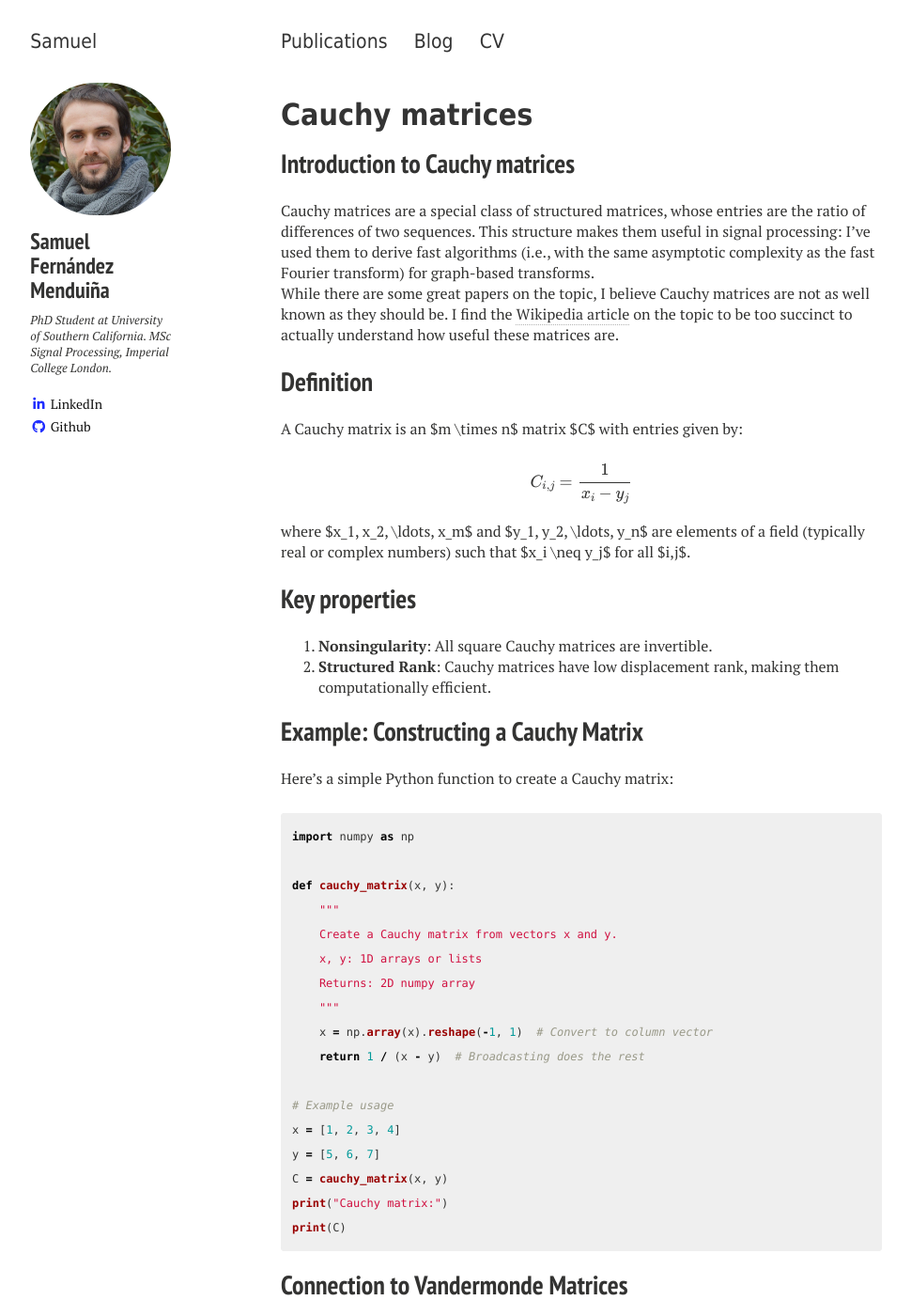
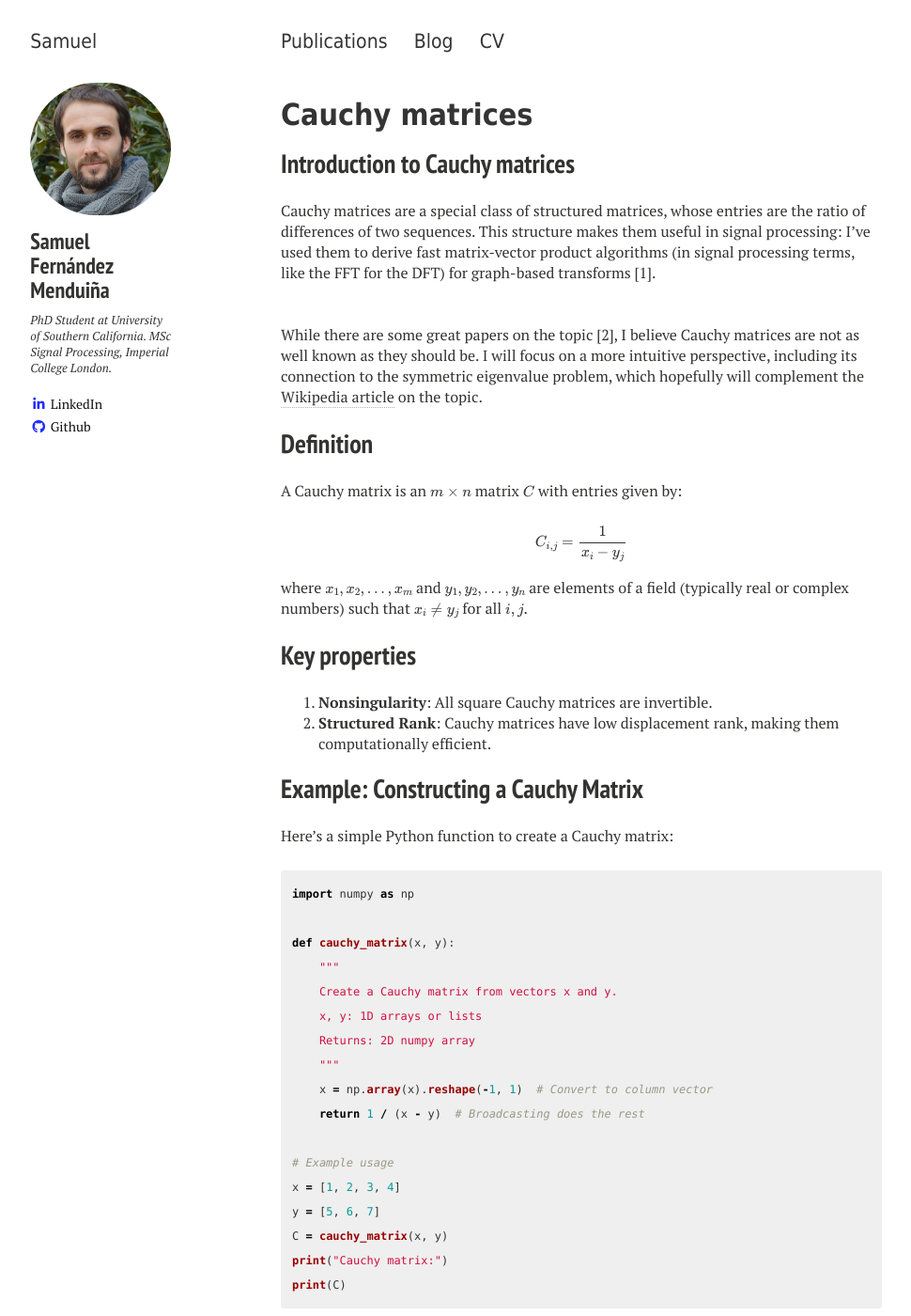
Before and after one commit to sf219/sf219.github.io, a Jekyll site: the page built from _posts/2025-08-02-cauchy-matrices.md, in a window 1280 px wide and 1400 px high. Shown: the whole window at 94% size, without its empty margins (21-991 px from the left). Built offline with Jekyll 4.4.1, drawn with Linux system fonts in a browser that asks for light colours; nearby versions of some CDN libraries; formulas are drawn with MathJax 3; some of the changed lines change nothing that is shown; some of the changed text lies outside the part shown.

Commit message:
Trying to make math readable

```diff
--- a/_includes/_head.html
+++ b/_includes/_head.html
@@ -8,9 +8,30 @@
 
   gtag('config', 'G-Q84HM37HVH');
 </script>
-<!-- MathJax -->
-<script type="text/javascript"
-  src="https://cdnjs.cloudflare.com/ajax/libs/mathjax/2.7.3/MathJax.js?config=TeX-AMS-MML_HTMLorMML">
+<!-- MathJax Configuration -->
+<script type="text/x-mathjax-config">
+  MathJax.Hub.Config({
+    tex2jax: {
+      inlineMath: [ ['$','$'], ["\\(","\\)"] ],
+      displayMath: [ ['$$', '$$'], ["\\[", "\\]"] ],
+      processEscapes: true,
+      processEnvironments: true
+    },
+    "HTML-CSS": {
+      scale: 90,
+      linebreaks: { automatic: true },
+      preferredFont: "TeX"
+    },
+    "CommonHTML": { linebreaks: { automatic: true } },
+    "SVG": { linebreaks: { automatic: true } },
+    TeX: {
+      equationNumbers: { autoNumber: "AMS" },
+      extensions: ["AMSmath.js", "AMSsymbols.js"]
+    }
+  });
+</script>
+<script type="text/javascript" async
+  src="https://cdnjs.cloudflare.com/ajax/libs/mathjax/2.7.7/MathJax.js?config=TeX-AMS_HTML">
 </script>
 <link rel="stylesheet" href="https://cdn.jsdelivr.net/npm/@fortawesome/fontawesome-free@5/css/all.min.css">
 <style>
--- a/_posts/2025-08-02-cauchy-matrices.md
+++ b/_posts/2025-08-02-cauchy-matrices.md
@@ -8,9 +8,11 @@ tags: [mathematics, signal_processing, matrices]
 
 ## Introduction to Cauchy matrices
 
-Cauchy matrices are a special class of structured matrices, whose entries are the ratio of differences of two sequences. This structure makes them useful in signal processing: I've used them to derive fast algorithms (i.e., with the same asymptotic complexity as the fast Fourier transform) for graph-based transforms.
+Cauchy matrices are a special class of structured matrices, whose entries are the ratio of differences of two sequences. This structure makes them useful in signal processing: I've used them to derive fast matrix-vector product algorithms (in signal processing terms, like the FFT for the DFT) for graph-based transforms [1].
 
-While there are some great papers on the topic, I believe Cauchy matrices are not as well known as they should be. I find the [Wikipedia article](https://en.wikipedia.org/wiki/Cauchy_matrix) on the topic to be too succinct to actually understand how useful these matrices are.
+<br/> <br/>
+
+While there are some great papers on the topic [2], I believe Cauchy matrices are not as well known as they should be. I will focus on a more intuitive perspective, including its connection to the symmetric eigenvalue problem, which hopefully will complement the [Wikipedia article](https://en.wikipedia.org/wiki/Cauchy_matrix) on the topic.
 
 ## Definition
 
@@ -61,6 +63,12 @@ where $V(x)$ is a Vandermonde matrix and the division is element-wise.
 
 Cauchy matrices provide a powerful tool in various areas of signal processing and coding theory. Their special structure enables efficient computations and their properties make them invaluable in error correction and interpolation problems. Understanding these matrices can provide deeper insights into many signal processing algorithms and coding schemes.
 
+## References
+
+[1] S. Fernández-Menduiña, E. Pavez, and A. Ortega, "Fast DCT+: A Family of Fast Transforms Based on Rank-One Updates of the Path Graph," *2025 IEEE International Conference on Acoustics, Speech and Signal Processing (ICASSP)*, pp. 1-5, 2025.
+
+[2] Fasino, Dario. "Orthogonal Cauchy-like matrices." *Numerical Algorithms* 92.1 (2023): 619-637.
+
 ## Further Reading
 
 1. Golub, G. H., & Van Loan, C. F. (2013). Matrix computations. JHU press.
```
